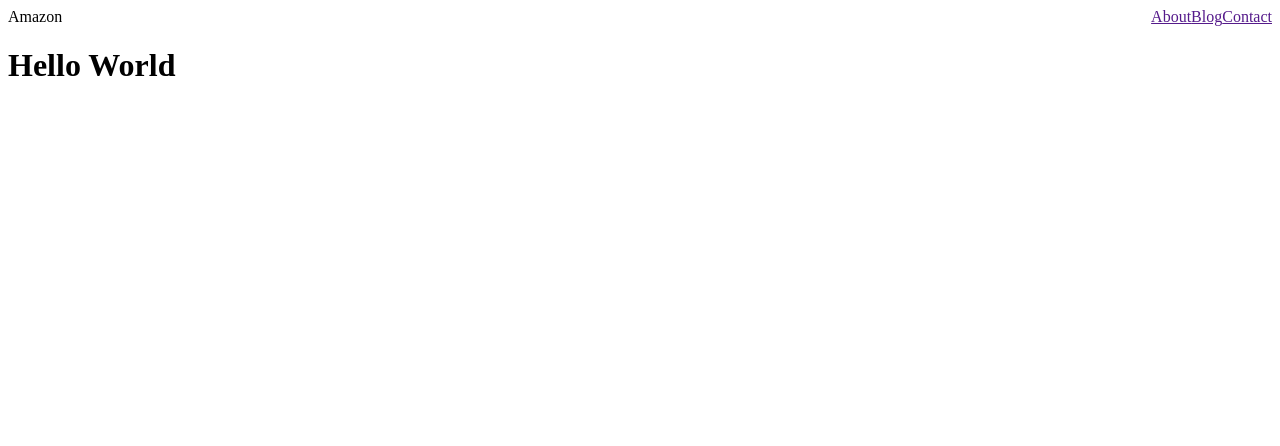
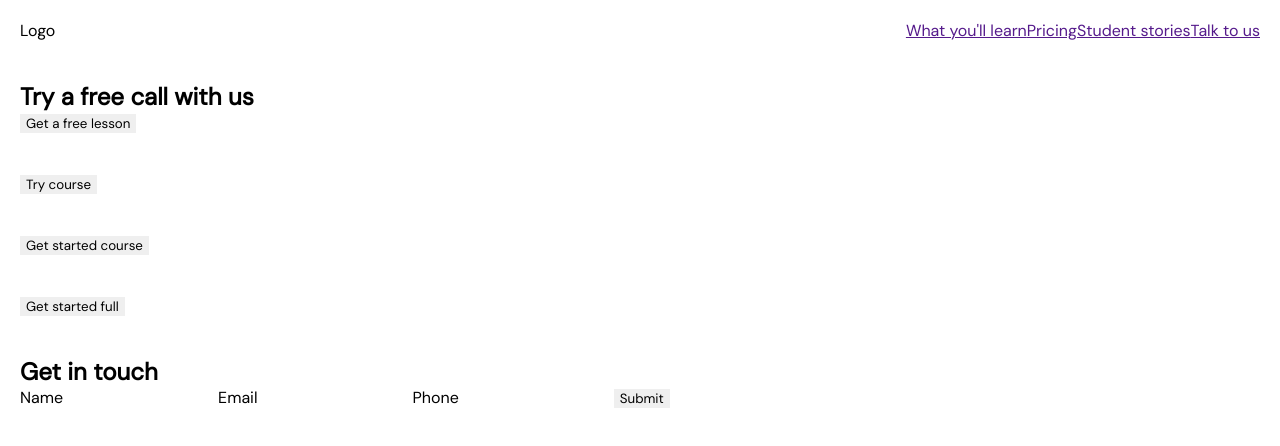
Before and after one commit to Coder-Complete/ts-app, a React app: page / in a window 1280 px wide. Shown: the top 446 px of the page. Built offline with nearby package versions, Linux system fonts and the light colour scheme.

Commit message:
set up some sections

```diff
--- a/src/App.js
+++ b/src/App.js
@@ -1,11 +1,20 @@
+import Contact from "./Contact";
+import GetFreeLesson from "./GetFreeLesson";
+import GetStartedCourse from "./GetStartedCourse";
+import GetStartedFull from "./GetStartedFull";
+import Header from "./Header";
 import React from "react";
-import Header from "./Header";
+import TryCourse from "./TryCourse";
 
 export default function App() {
   return (
     <>
       <Header></Header>
-      <h1>Hello World</h1>
+      <GetFreeLesson></GetFreeLesson>
+      <TryCourse></TryCourse>
+      <GetStartedCourse></GetStartedCourse>
+      <GetStartedFull></GetStartedFull>
+      <Contact></Contact>
     </>
   );
 }
--- /dev/null
+++ b/src/Contact.js
@@ -0,0 +1,20 @@
+import React from "react";
+
+function Contact() {
+  return (
+    <section>
+      <form action="">
+        <h1>Get in touch</h1>
+        <label htmlFor="name">Name</label>
+        <input type="text" id="name" />
+        <label htmlFor="email">Email</label>
+        <input type="email" id="email" />
+        <label htmlFor="phone">Phone</label>
+        <input type="phone" id="phone" />
+        <input type="submit" value="Submit" />
+      </form>
+    </section>
+  );
+}
+
+export default Contact;
--- /dev/null
+++ b/src/GetFreeLesson.js
@@ -0,0 +1,49 @@
+import React, { useState } from "react";
+
+/*
+  1. get their email / phone?
+  2. add their email to my mailchimp list
+  3. see if they've already done a free call
+  4. if so, display that they already did it and therefore they can't do another
+  5. if not, show calendar
+  6. after booking, store in db that they booked a free call
+  7. tell the user that they should get an email with a cancel and reschedule link
+*/
+
+// function LessonPageOne(setLessonPage) {
+//   return <button onClick={setLessonPage(1)}>Get a free lesson</button>;
+// }
+
+// function renderLessonPage(num, setLessonPage) {
+//   switch (num) {
+//     case 0:
+//       return <LessonPageOne setLessonPage={setLessonPage}></LessonPageOne>;
+//     case 1:
+//       return <LessonPageTwo></LessonPageTwo>;
+//     case 2:
+//       return <LessonPageThree></LessonPageThree>;
+//     default:
+//       return <LessonPageOne></LessonPageOne>;
+//   }
+// }
+
+// function GetFreeLesson() {
+//   const [lessonPage, setLessonPage] = useState(0);
+//   return (
+//     <section>
+//       <h1>Try a free call with us</h1>
+//       {renderLessonPage(lessonPage, setLessonPage)}
+//     </section>
+//   );
+// }
+
+function GetFreeLesson() {
+  return (
+    <section>
+      <h1>Try a free call with us</h1>
+      <button>Get a free lesson</button>
+    </section>
+  );
+}
+
+export default GetFreeLesson;
--- /dev/null
+++ b/src/GetStartedCourse.js
@@ -0,0 +1,11 @@
+import React from "react";
+
+function GetFreeLesson() {
+  return (
+    <section>
+      <button>Get started course</button>
+    </section>
+  );
+}
+
+export default GetFreeLesson;
--- /dev/null
+++ b/src/GetStartedFull.js
@@ -0,0 +1,11 @@
+import React from "react";
+
+function GetFreeLesson() {
+  return (
+    <section>
+      <button>Get started full</button>
+    </section>
+  );
+}
+
+export default GetFreeLesson;
--- a/src/Header.css
+++ /dev/null
@@ -1,4 +0,0 @@
-header {
-  display: flex;
-  justify-content: space-between;
-}
--- a/src/Header.js
+++ b/src/Header.js
@@ -1,14 +1,14 @@
 import React from "react";
-import "./Header.css";
 
 function Header() {
   return (
     <header>
-      <div className="left-section">Amazon</div>
+      <div className="left-section">Logo</div>
       <div className="right-section">
-        <a href="">About</a>
-        <a href="">Blog</a>
-        <a href="">Contact</a>
+        <a href="">What you'll learn</a>
+        <a href="">Pricing</a>
+        <a href="">Student stories</a>
+        <a href="">Talk to us</a>
       </div>
     </header>
   );
--- /dev/null
+++ b/src/TryCourse.js
@@ -0,0 +1,11 @@
+import React from "react";
+
+function GetFreeLesson() {
+  return (
+    <section>
+      <button>Try course</button>
+    </section>
+  );
+}
+
+export default GetFreeLesson;
--- a/src/index.js
+++ b/src/index.js
@@ -1,6 +1,7 @@
 import React from "react";
 import ReactDOM from "react-dom/client";
 import App from "./App";
+import "./style.css";
 
 const root = ReactDOM.createRoot(document.getElementById("root"));
 root.render(
--- /dev/null
+++ b/src/style.css
@@ -0,0 +1,21 @@
+@import url("https://fonts.googleapis.com/css?family=DM+Sans");
+
+* {
+  font-family: "DM sans", sans serif;
+  margin: 0;
+  border: 0;
+}
+
+header {
+  display: flex;
+  justify-content: space-between;
+  padding: 20px;
+}
+
+section {
+  padding: 20px;
+}
+/*
+section:nth-child(even) {
+  background-color: lightgray;
+} */
```
